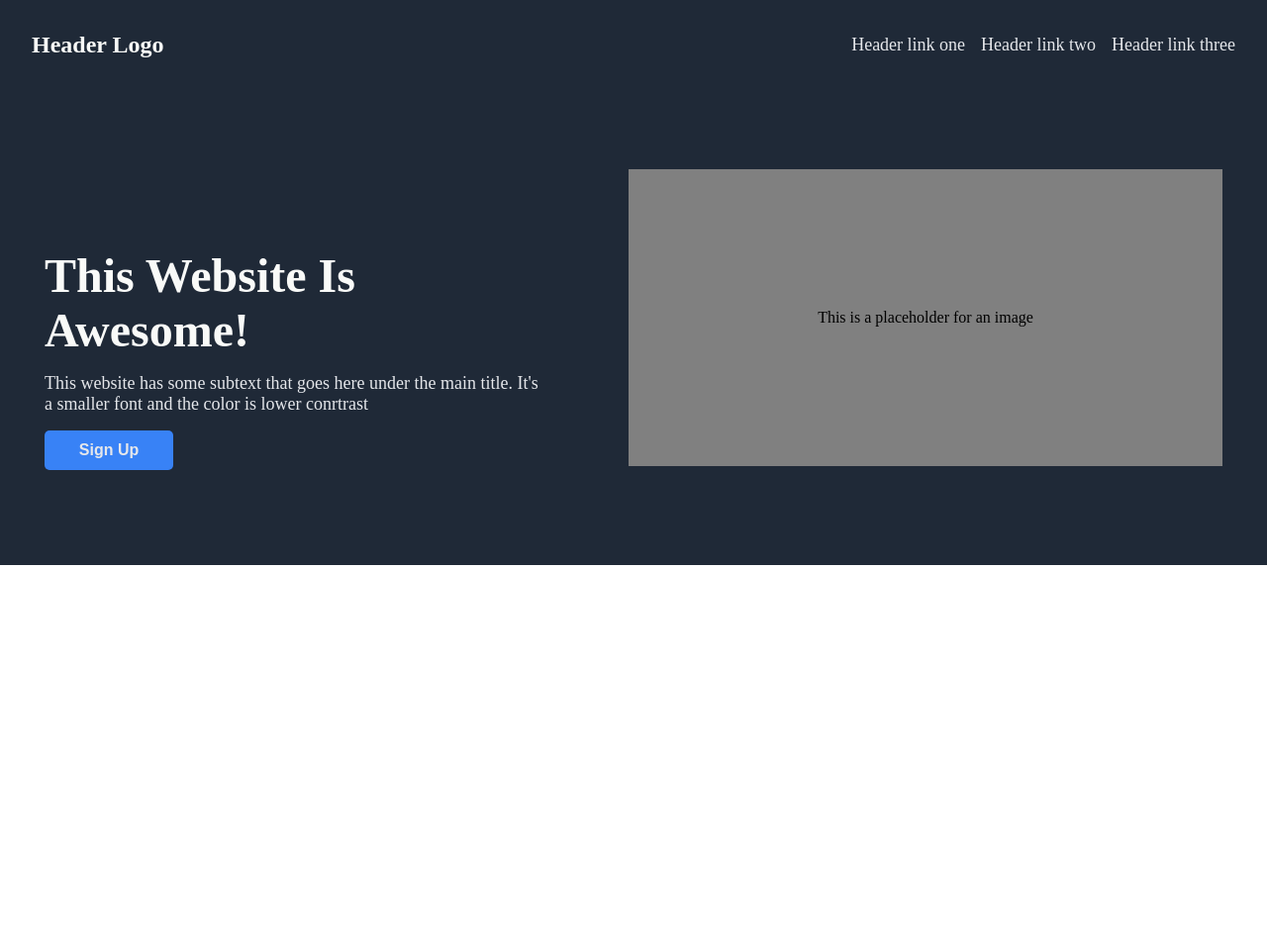
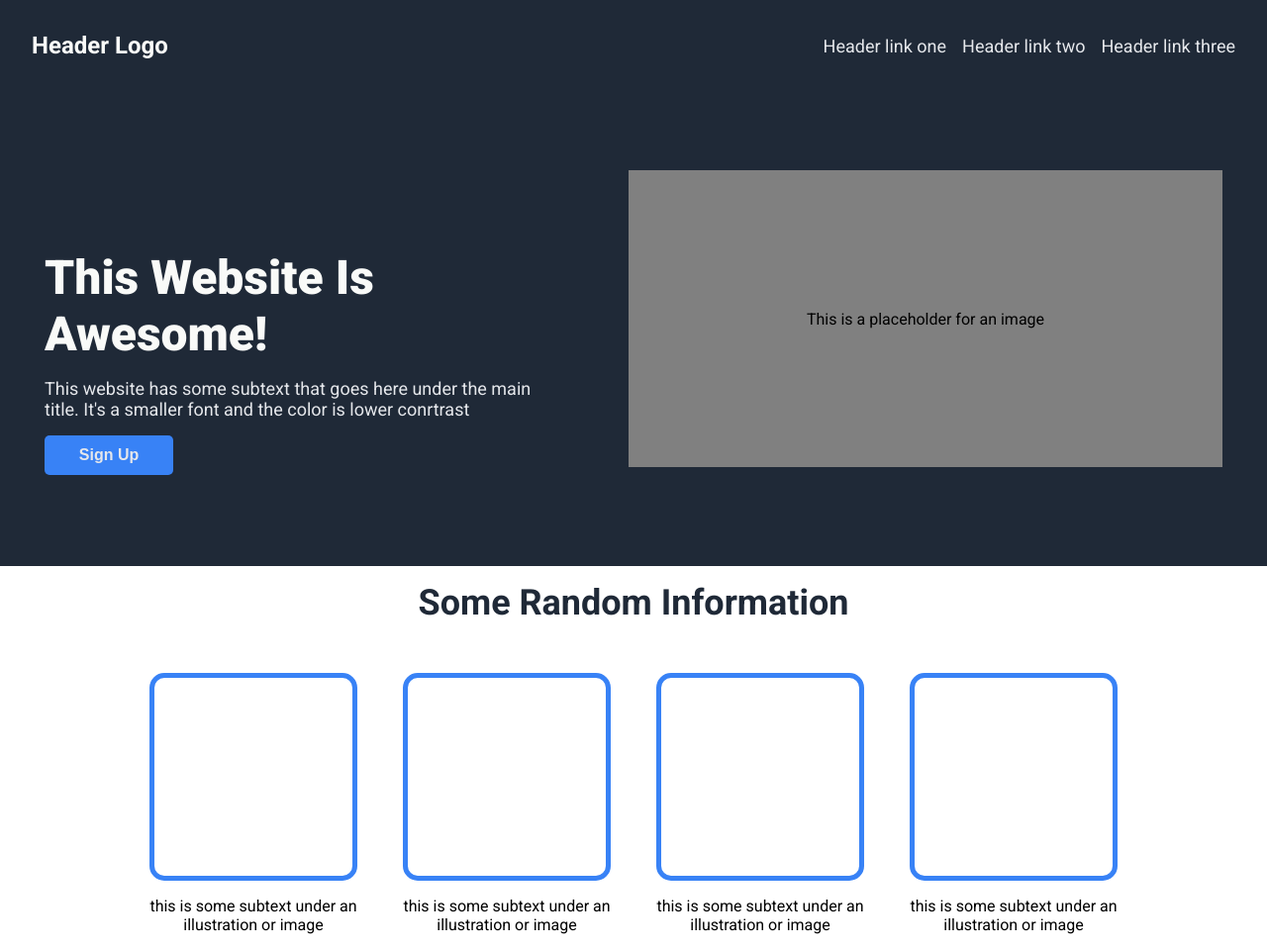
Before and after one commit to MarKot32/odinLandingPage, a plain HTML site: page index.html in a window 1280 px wide. Shown: the whole page at 99% size. Before the commit the page ends 800 px from the top, so only its background shows below. Drawn offline with Linux system fonts and the light colour scheme.

Commit message:
add info section in index.html & info style in styles.css

```diff
--- a/index.html
+++ b/index.html
@@ -31,5 +31,31 @@
         <p>This is a placeholder for an image</p>
       </div>
     </div>
+
+    <main>
+      <h2>Some Random Information</h2>
+
+      <div class="info-container">
+        <div class="box">
+          <div class="blue-box"></div>
+          <p>this is some subtext under an illustration or image</p>
+        </div>
+
+        <div class="box">
+          <div class="blue-box"></div>
+          <p>this is some subtext under an illustration or image</p>
+        </div>
+
+        <div class="box">
+          <div class="blue-box"></div>
+          <p>this is some subtext under an illustration or image</p>
+        </div>
+
+        <div class="box">
+          <div class="blue-box"></div>
+          <p>this is some subtext under an illustration or image</p>
+        </div>
+      </div>
+    </main>
   </body>
 </html>
--- a/styles.css
+++ b/styles.css
@@ -1,6 +1,10 @@
+@import url("https://fonts.googleapis.com/css2?family=Roboto:ital,wght@0,100;0,300;0,400;0,500;0,700;0,900;1,100;1,300;1,400;1,500;1,700;1,900&display=swap");
+
 body {
   display: flex;
   flex-direction: column;
+
+  font-family: "Roboto", sans-serif;
 }
 
 * {
@@ -104,3 +108,46 @@ header li a:hover {
   background-color: #3881f6ea;
   box-shadow: 5px 5px 10px #38475e;
 }
+
+.blue-box {
+  width: 200px;
+  height: 200px;
+  border: 5px solid #3882f6;
+  border-radius: 15px;
+}
+
+main {
+  display: flex;
+  flex-flow: column wrap;
+  align-items: center;
+  justify-content: center;
+  margin-top: 1rem;
+  margin-bottom: 1rem;
+}
+
+main h2 {
+  font-size: 36px;
+  font-weight: bolder;
+  color: #1f2937;
+}
+
+.info-container {
+  display: flex;
+  gap: 1rem;
+  text-align: center;
+  justify-content: center;
+
+  margin-top: 50px;
+}
+
+.box {
+  display: flex;
+  flex-direction: column;
+  align-items: center;
+  justify-content: center;
+  width: 30vh;
+}
+
+.box p {
+  margin-top: 1rem;
+}
```
